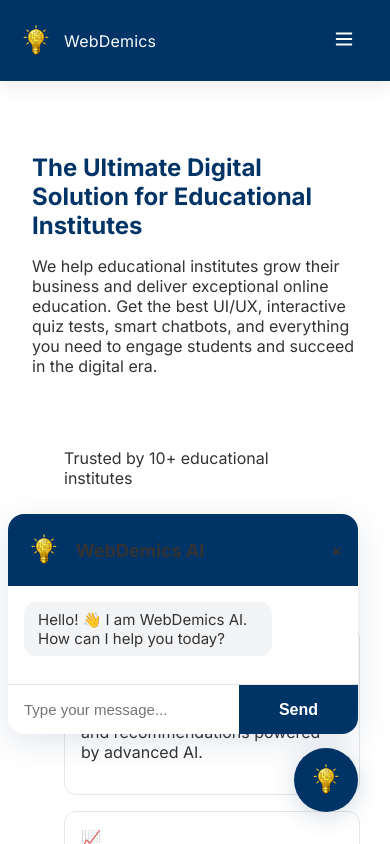
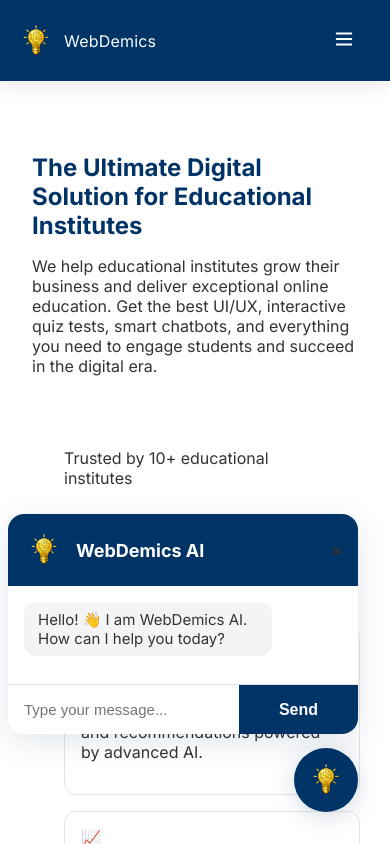
Before and after one commit to anfushahid2020/my-business-website, a React (Vite) app: page /login in a window 390 px wide. Both pictures are taken after a click on the button 326 px from the left and 780 px from the top of the page. Shown: the top 844 px of the page. Built offline with nearby package versions, Linux system fonts and the light colour scheme.

Commit message:
fix(chatbot): dynamic API URL for mobile/production; ensure header title is white

```diff
--- a/src/components/Chatbot.tsx
+++ b/src/components/Chatbot.tsx
@@ -64,7 +64,14 @@
     setInput('');
     setLoading(true);
     try {
-      const apiUrl = 'http://localhost:5000/api/chat';
+      // Use localhost backend during local development, otherwise use relative
+      // `/api/chat` so the production/mobile client hits the deployed server
+      const apiUrl = ((): string => {
+        if (typeof window === 'undefined') return '/api/chat';
+        const host = window.location.hostname;
+        if (host === 'localhost' || host === '127.0.0.1') return 'http://localhost:5000/api/chat';
+        return '/api/chat';
+      })();
       const res = await fetch(apiUrl, {
         method: 'POST',
         headers: { 'Content-Type': 'application/json' },
@@ -138,7 +145,7 @@
         >
             <div style={{ background: 'var(--primary)', color: '#ffffff', padding: '1rem', display: 'flex', alignItems: 'center', gap: 12 }}>
             <Logo />
-            <span style={{ fontWeight: 700, fontSize: 18 }}>{BOT_NAME}</span>
+            <span style={{ fontWeight: 700, fontSize: 18, color: '#ffffff' }}>{BOT_NAME}</span>
             <span style={{ marginLeft: 'auto', cursor: 'pointer', fontWeight: 700 }} onClick={() => setOpen(false)}>&times;</span>
           </div>
             <div style={{ flex: 1, padding: '1rem', overflowY: 'auto', background: 'var(--bg)' }}>
```
